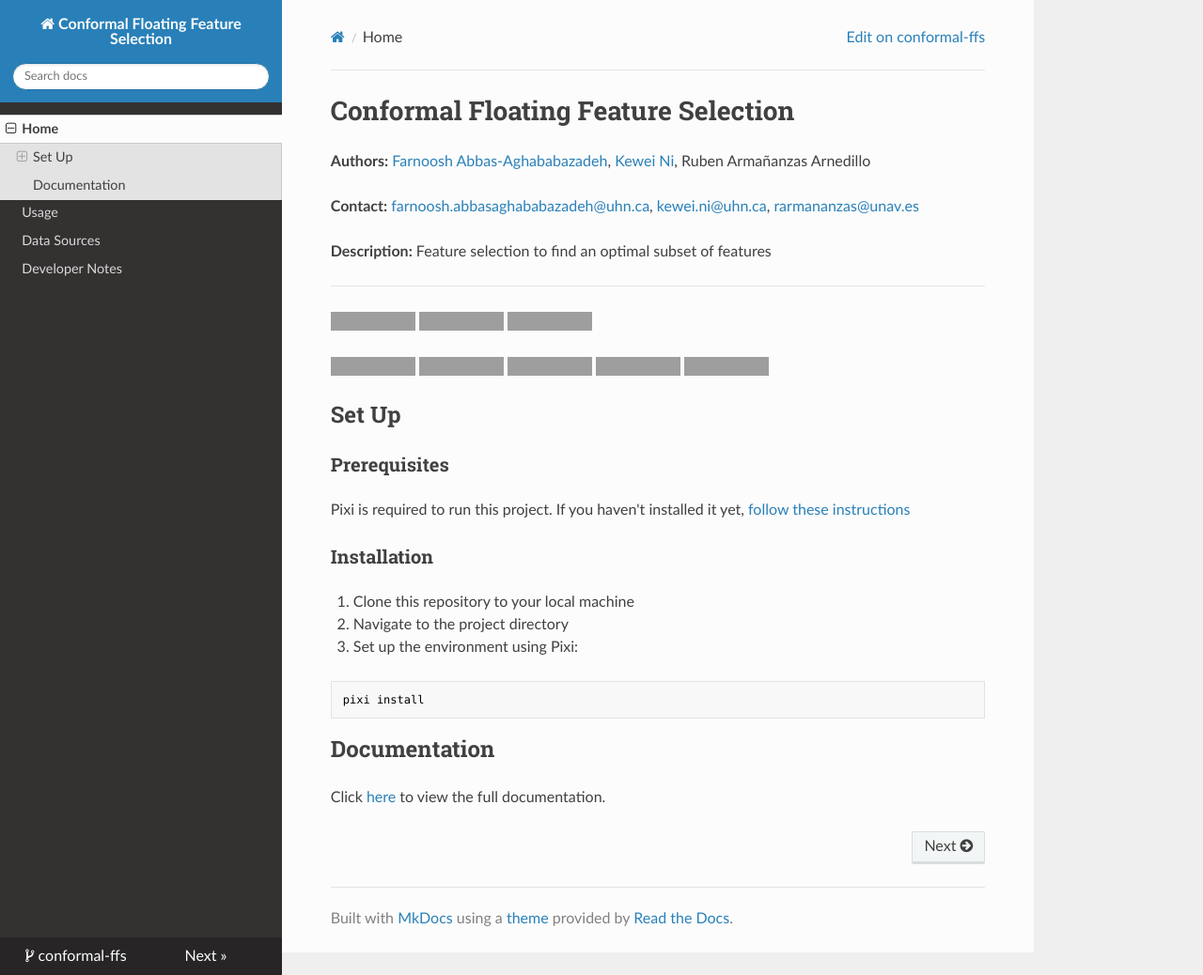
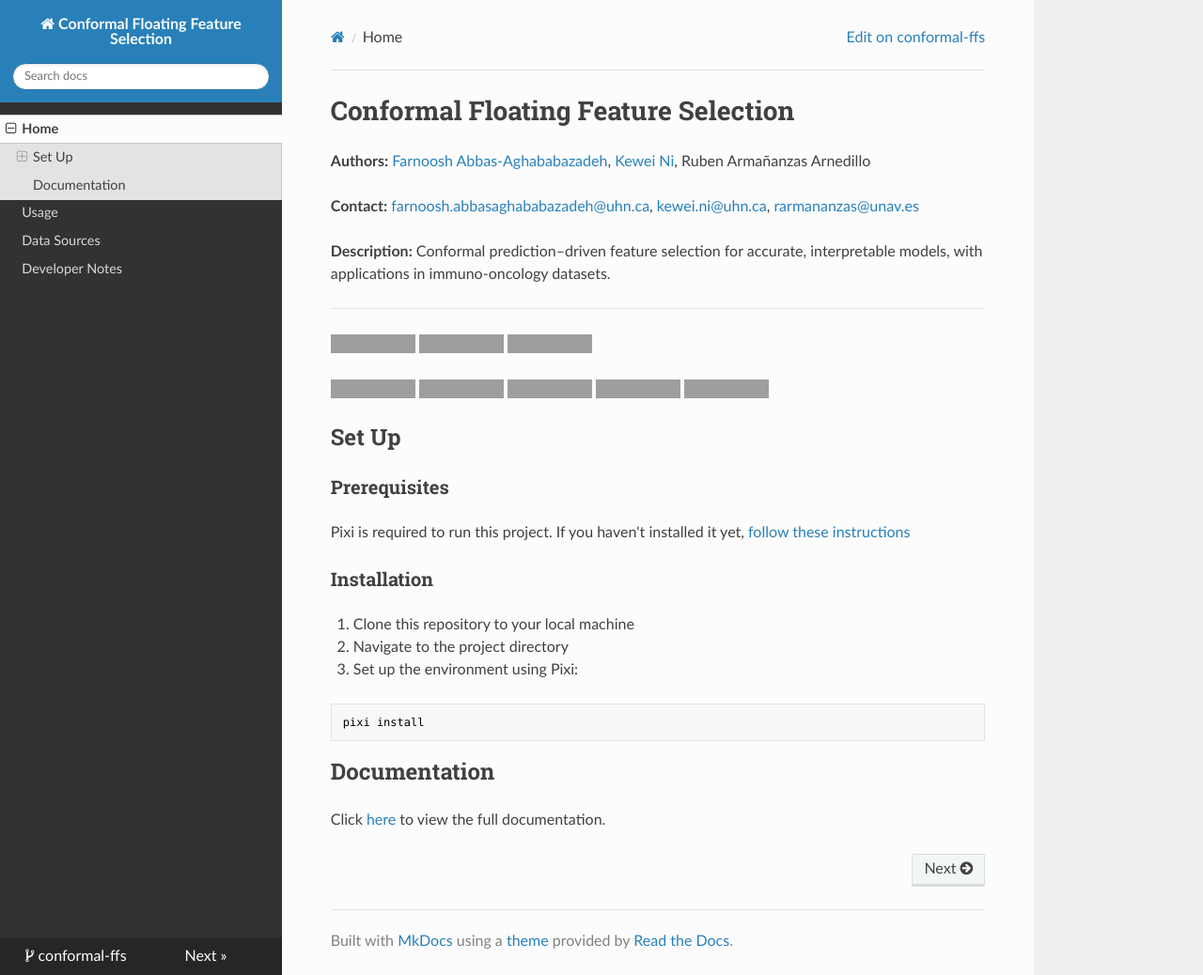
Before and after one commit to bhklab/conformal-ffs, an MkDocs documentation site: the page built from docs/README.md, in a window 1280 px wide and 1038 px high, cut to the strip 0-1038 px from the top of the window. Shown: the whole strip at 94% size. Built offline with MkDocs 1.6.1, drawn with Linux system fonts in a browser that asks for light colours; nearby versions of some CDN libraries; grey boxes are pictures that could not be loaded.

Commit message:
update project short description

```diff
--- a/docs/README.md
+++ b/docs/README.md
@@ -4,7 +4,7 @@
 
 **Contact:** [farnoosh.abbasaghababazadeh@uhn.ca](mailto:farnoosh.abbasaghababazadeh@uhn.ca), [kewei.ni@uhn.ca](mailto:kewei.ni@uhn.ca), [rarmananzas@unav.es](rarmananzas@unav.es)
 
-**Description:** Feature selection to find an optimal subset of features
+**Description:** Conformal prediction–driven feature selection for accurate, interpretable models, with applications in immuno-oncology datasets.
 
 --------------------------------------
 
```
